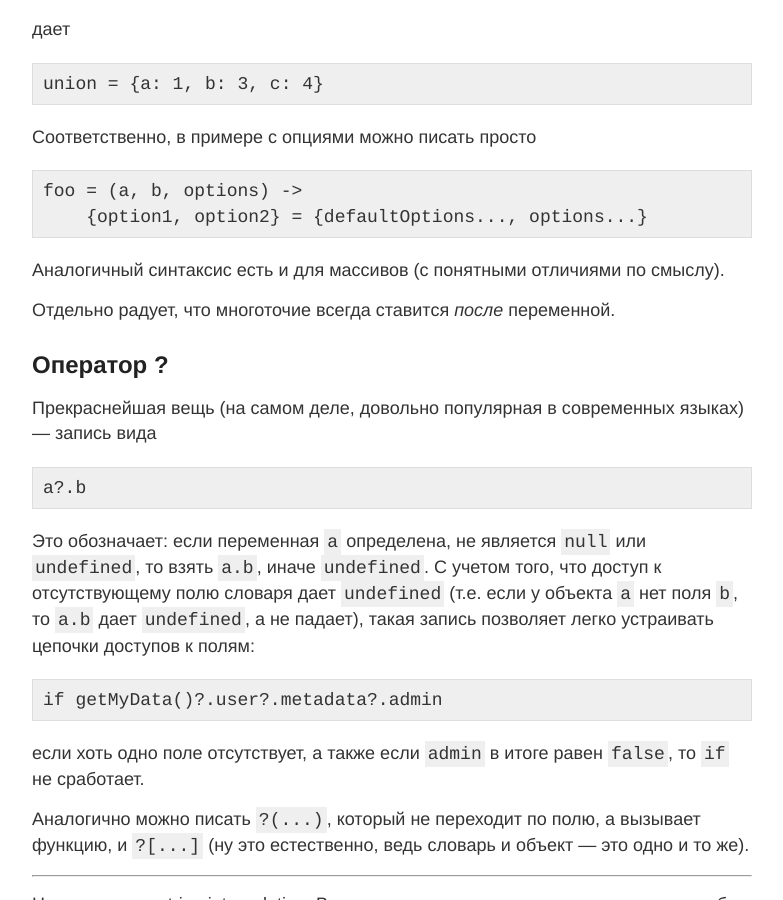
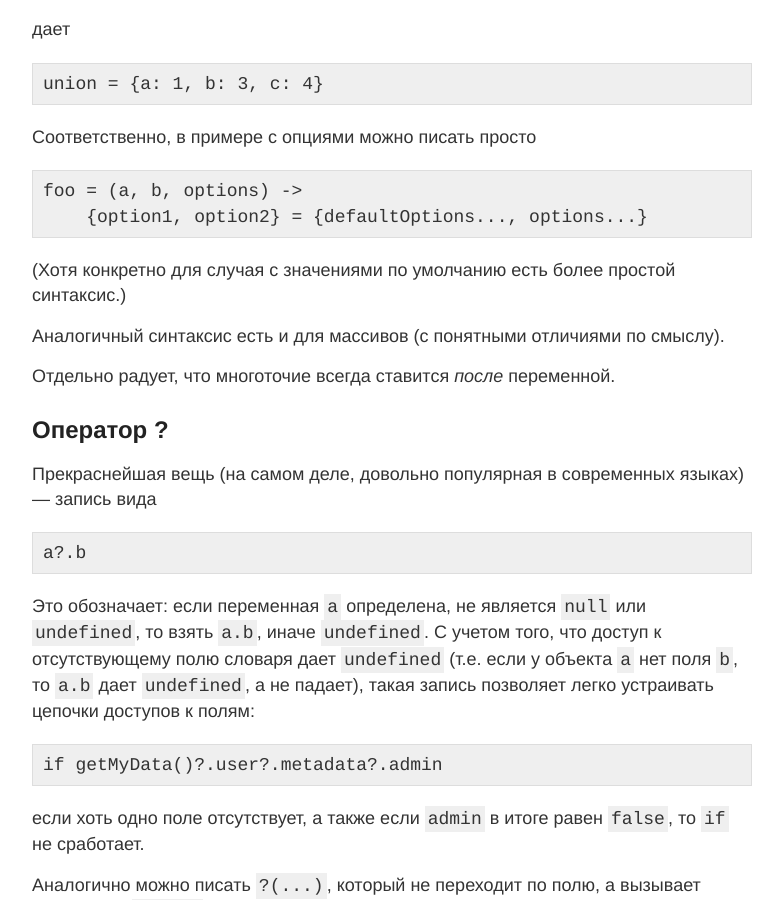
Before and after one commit to petr-kalinin/algoprog-blog, a Jekyll site: the page built from _posts/2018-09-06-coffeescript.md, in a window 1280 px wide and 900 px high, scrolled down 8219 px. Shown: the whole window, without its empty margins (248-1031 px from the left). Built offline with Jekyll 4.4.1, drawn with Linux system fonts in a browser that asks for light colours.

Commit message:
Update 2018-09-06-coffeescript.md

```diff
--- a/_posts/2018-09-06-coffeescript.md
+++ b/_posts/2018-09-06-coffeescript.md
@@ -328,6 +328,8 @@ title: Coffeescript — мой любимый язык программиров
     foo = (a, b, options) ->
         {option1, option2} = {defaultOptions..., options...}
 
+(Хотя конкретно для случая с значениями по умолчанию есть более простой синтаксис.)
+
 Аналогичный синтаксис есть и для массивов (с понятными отличиями
 по смыслу).
 
```
